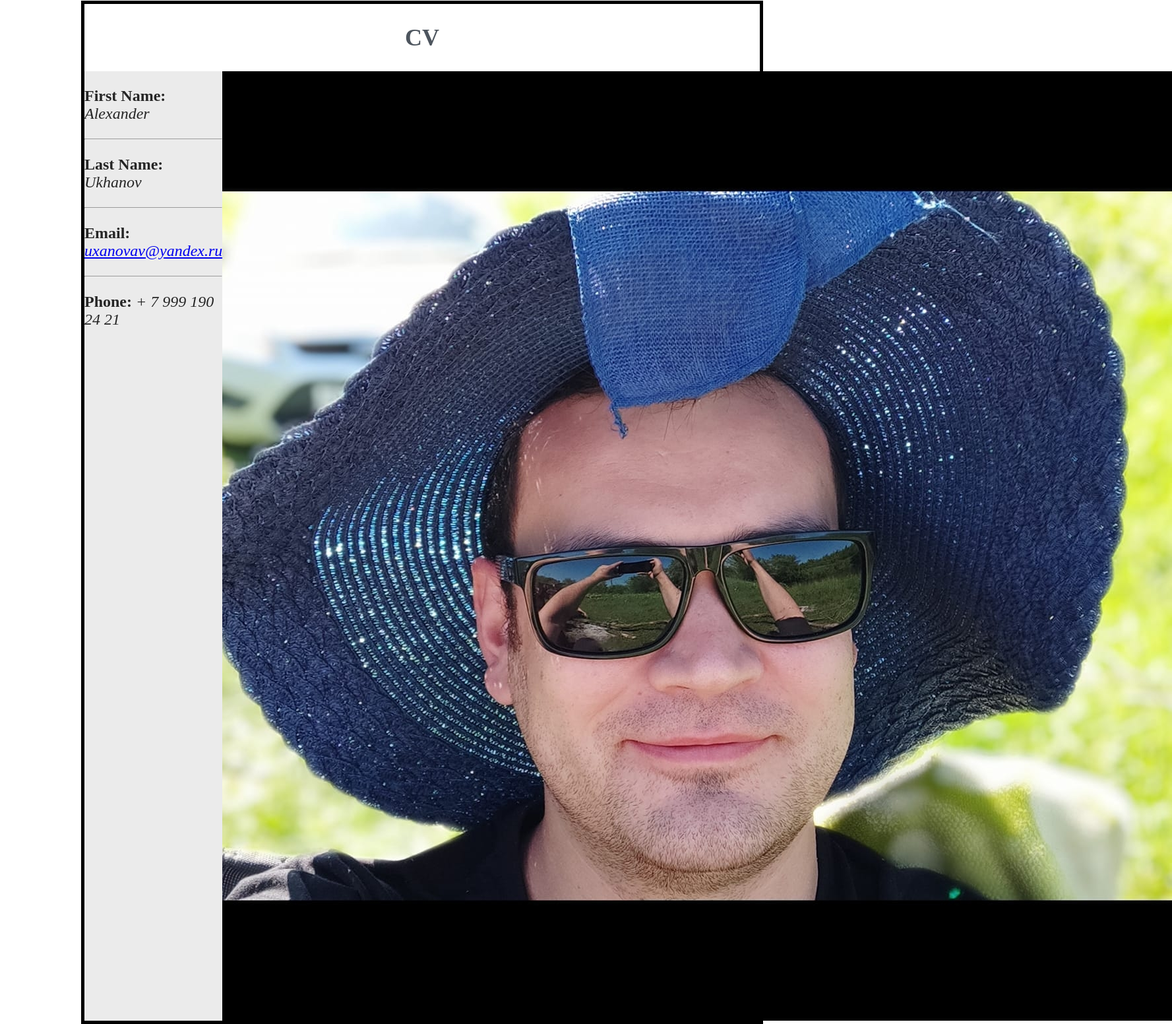
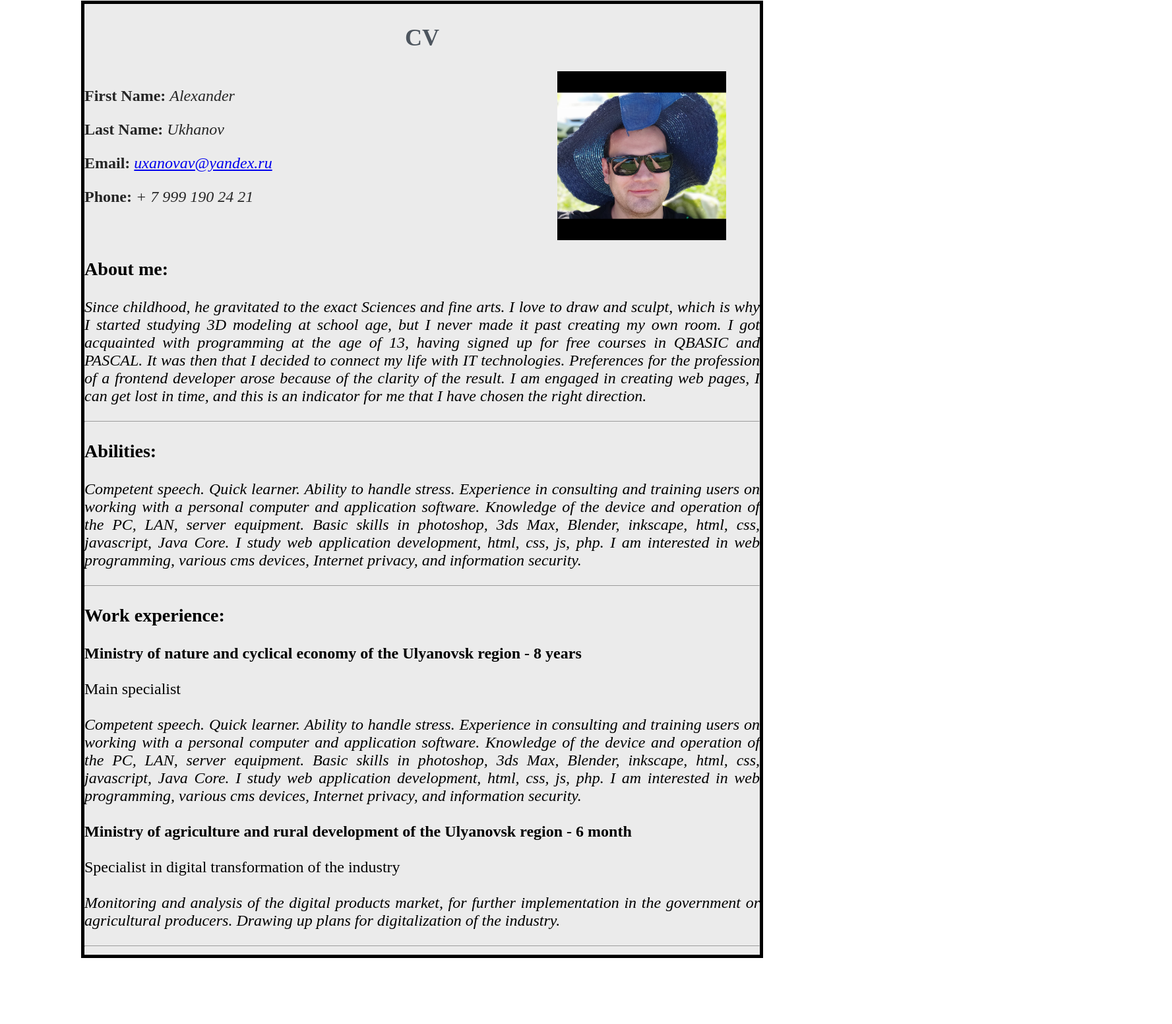
Before and after one commit to uxanovav/rsschool-cv, a plain HTML site: page index.html in a window 1280 px wide. Shown: the part 7-1559 px from the top of the page at 66% size, 1777 px wide, since content can reach past the window. After the commit the page ends 1467 px from the top, so only its background shows below. Drawn offline with Linux system fonts and the light colour scheme.

Commit message:
feat: add content blocks - "About me", "Abilities", "Work experience"

```diff
--- a/index.html
+++ b/index.html
@@ -19,21 +19,18 @@
                     </strong>
                     <em>Alexander</em>
                 </p>
-                <hr>
                 <p>
                     <strong>
                         Last Name:
                     </strong>
                     <em>Ukhanov</em>
                 </p>
-                <hr>
                 <p>
                     <strong>
                         Email:
                     </strong>
                     <em><a href="mailto:uxanovav@yandex.ru">uxanovav@yandex.ru</a></em>
                 </p>
-                <hr>
                 <p>
                     <strong>
                         Phone:
@@ -41,7 +38,91 @@
                     <em>+ 7 999 190 24 21</em>
                 </p>
             </article>
-            <img src="/img/photo.jpg" alt="Photo">
+            <img src="./img/photo.jpg" alt="Photo" width="25%">
+        </section>
+        <section class="main-content">
+            <article>
+                <p>
+                    <h3>
+                    <strong>
+                        About me:
+                    </strong>
+                    </h3>
+                    <em>
+                         Since childhood, he gravitated to the exact Sciences and fine arts.
+                         I love to draw and sculpt, which is why I started studying 3D modeling at school age, but I never made it past creating my own room.
+                         I got acquainted with programming at the age of 13, having signed up for free courses in QBASIC and PASCAL.
+                         It was then that I decided to connect my life with IT technologies.
+                         Preferences for the profession of a frontend developer arose because of the clarity of the result.
+                         I am engaged in creating web pages, I can get lost in time, and this is an indicator for me that I have chosen the right direction.
+                    </em>
+                </p>
+            </article>
+            <hr>
+            <article>
+                <p>
+                    <h3>
+                    <strong>
+                        Abilities:
+                    </strong>
+                    </h3>
+                    <em>
+                        Competent speech. Quick learner. Ability to handle stress.
+                        Experience in consulting and training users on working with a personal computer and application software.
+                        Knowledge of the device and operation of the PC, LAN, server equipment.
+                        Basic skills in photoshop, 3ds Max, Blender, inkscape, html, css, javascript, Java Core.
+                        I study web application development, html, css, js, php.
+                        I am interested in web programming, various cms devices, Internet privacy, and information security.
+                    </em>
+                </p>
+            </article>
+            <hr>
+            <article>
+                <p>
+                    <h3>
+                    <strong>
+                        Work experience:
+                    </strong>
+                    </h3>
+                    <span>
+                        <strong>Ministry of nature and cyclical economy of the Ulyanovsk region - 8 years </strong>
+                    </span>
+                    <br>
+                    <br>
+                    <span>
+                        Main specialist
+                    </span>
+                    <br>
+                    <br>
+                    <em>
+                        Competent speech. Quick learner. Ability to handle stress.
+                        Experience in consulting and training users on working with a personal computer and application software.
+                        Knowledge of the device and operation of the PC, LAN, server equipment.
+                        Basic skills in photoshop, 3ds Max, Blender, inkscape, html, css, javascript, Java Core.
+                        I study web application development, html, css, js, php.
+                        I am interested in web programming, various cms devices, Internet privacy, and information security.
+                    </em>
+                    <br>
+                    <br>
+                    <span>
+                        <strong>Ministry of agriculture and rural development of the Ulyanovsk region - 6 month</strong>
+                    </span>
+                    <br>
+                    <br>
+                    <span>
+                        Specialist in digital transformation of the industry
+                    </span>
+                    <br>
+                    <br>
+                    <em>
+                        Monitoring and analysis of the digital products market,
+                        for further implementation in the government or agricultural producers.
+                        Drawing up plans for digitalization of the industry.
+                    </em>
+                </p>
+            </article>
+            <hr>
+
         </section>
     </main>
 </body>
--- a/style.css
+++ b/style.css
@@ -3,6 +3,7 @@
     margin: 0 auto;
     border: black solid 5px;
     font-size: 24px;
+    background-color: rgb(235, 235, 235);
 }
 
 .main-header {
@@ -16,7 +17,7 @@
 
 .text-info {
     width: 70%;
-    background-color: rgb(235, 235, 235);
+
     color: rgb(37, 37, 37);
 }
 
@@ -24,3 +25,7 @@
     background-color: white;
     width: auto;
 }
+
+.main-content {
+    text-align: justify;
+}
```
